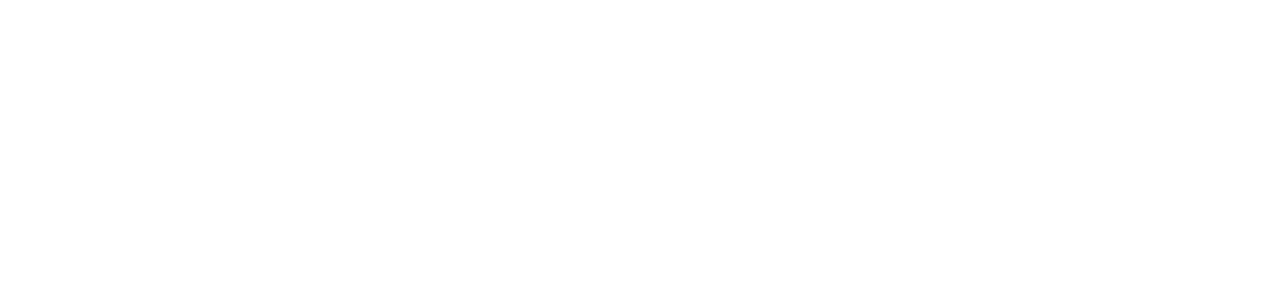
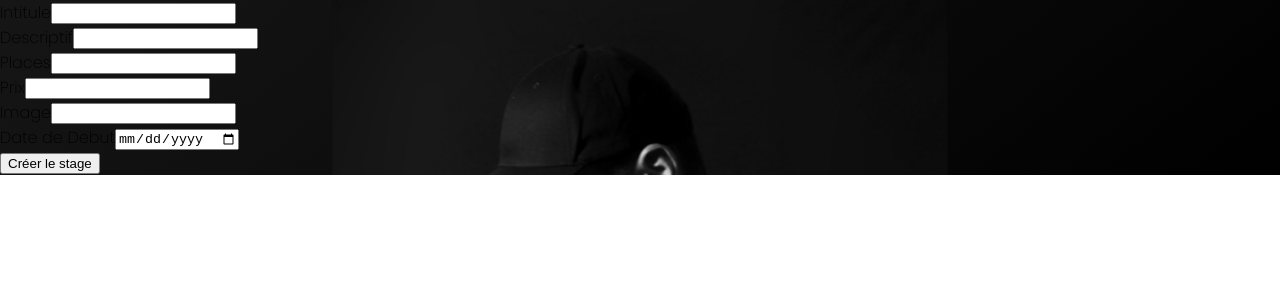
Before and after one commit to Romainperfer33/PROJETDIPLOME, a React (Create React App) app in the folder my-app/: page /admin/create-stage in a window 1280 px wide. Before the commit this address led to /login. Shown: the top 300 px of the page. Built offline with nearby package versions, Linux system fonts and the light colour scheme.

Commit message:
date fixé

```diff
--- a/my-app/src/pages/CreateStage.jsx
+++ b/my-app/src/pages/CreateStage.jsx
@@ -2,19 +2,10 @@
 import { useEffect } from "react";
 
 const CreateStage = () => {
-  const navigate = useNavigate();
-  // si l'utilisateur n'est pas connecté
-  // donc qu'il n'a pas de jwt dans le localStorage
-  // on le redirige vers la page de connexion
-
-  useEffect(() => {
-    if (!localStorage.getItem("jwt")) {
-      navigate("/login");
-    }
-  }, [navigate]);
   // je créé un event listener quand le formulaire est validé
   const handleSubmit = (event) => {
     // j'utilise l'objet event, fourni automatiquement par le navigateur
+
     // pour empêcher que la page soit rechargée (comportement par défaut)
     event.preventDefault();
 
@@ -86,12 +77,12 @@
 
         <div>
           <label htmlFor="image">Image</label>
-          <input type="text" name="image" />
+          <input type="text" name="image" alt=""/>
         </div>
 
         <div>
           <label htmlFor="dateDebut">Date de Debut</label>
-          <input type="time" name="date_debut"  alt=""/>
+          <input type="date" name="date_debut"  />
         </div>
 
         <button type="submit">Créer le stage</button>
--- a/my-app/src/pages/Loging.jsx
+++ b/my-app/src/pages/Loging.jsx
@@ -1,55 +1,15 @@
 import "./loging.css"
 import { useNavigate } from "react-router-dom";
-
-
-// const LoginForm = () => {
-//     const handleSubmit = (event) => {
-//         event.preventDefault();
-
-//         console.log("here", event.target.username.value);
-
-//         const username = event.target.username.value;
-//         const password = event.target.password.value;
-
-//         fetch("http://localhost:3000/api/users/login", {
-//       method: "POST",
-//       headers: {
-//         "Content-Type": "application/json",
-//       },
-//       // j'envoie dans le corps de la requête POST
-//       // les données du formulaire
-//       // formattées en JSON
-//       body: JSON.stringify({
-//         username: username,
-//         password: password,
-//       }),
-//     })
-
-//       // le serveur express me renvoie un JWT
-//       // si les infos sont valides (username et password
-//       // correspondent à un utilisateur en BDD)
-//       .then((responseJson) => {
-//         return responseJson.json();
-//       })
-//       // je stocke le JWT dans le localStorage
-//       // pour pouvoir l'utiliser dans toutes les requêtes
-//       // vers mon API qui nécessitent une authenfication
-//       .then((responseJs) => {
-//         const jwt = responseJs.token;
-
-//         localStorage.setItem("jwt", jwt);
-//       });
-//   };
-
 
 const LoginForm = () => {
   const navigate = useNavigate();
   const handleSubmit = (event) => {
     event.preventDefault();
-    const username = event.target.username.value;
+
+    const username = event.target.username.value; // valeur ciblé dans le form
     const password = event.target.password.value;
 
-    fetch("http://localhost:3000/api/users/login", {
+    fetch("http://localhost:3000/api/users/login", { // appel fetch pour l'auth dans l'api
       method: "POST",
       headers: {
         "Content-Type": "application/json",
```
